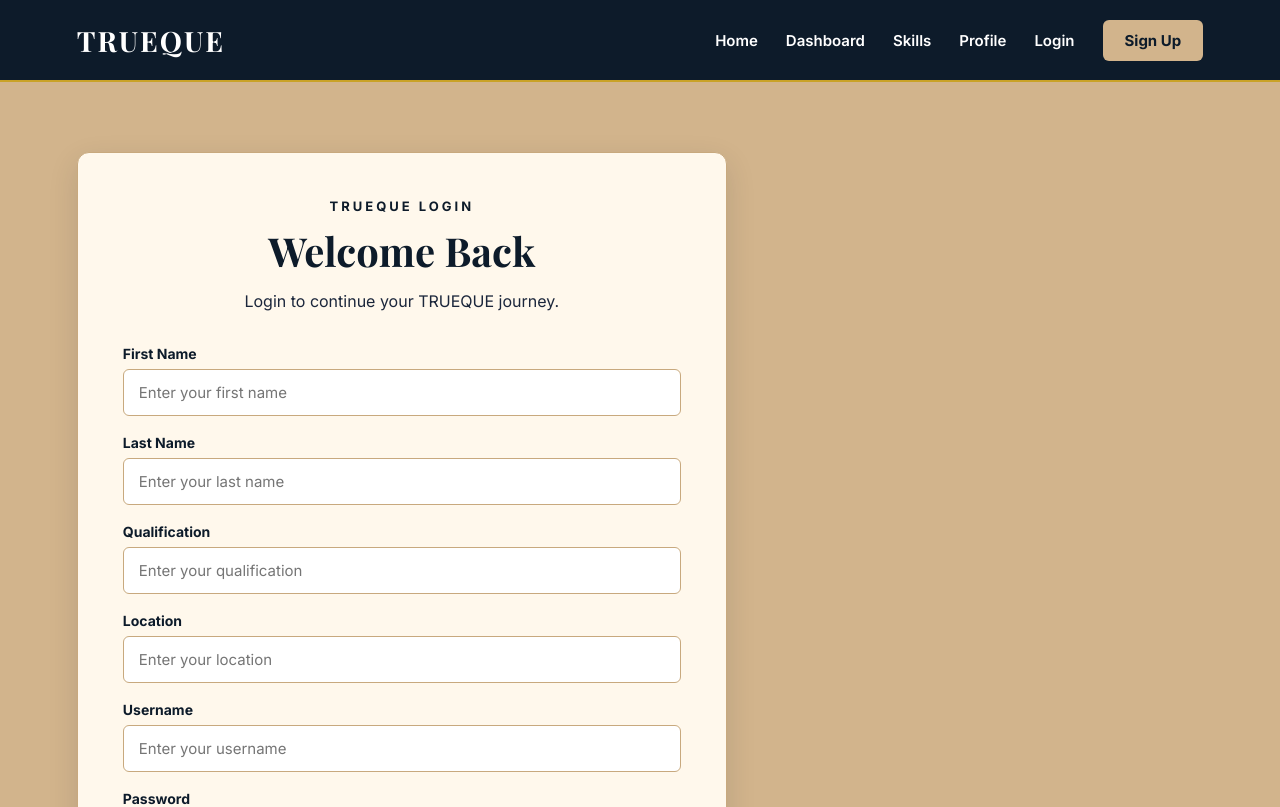
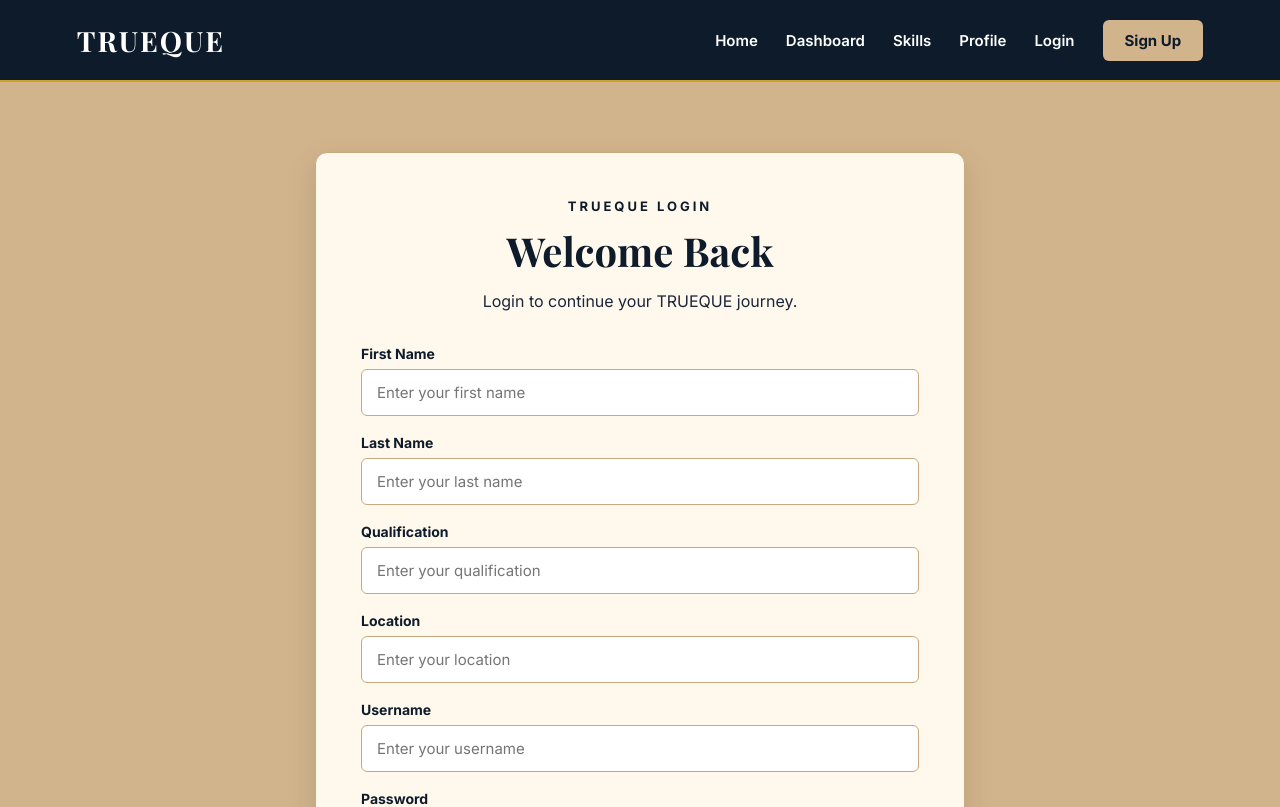
Before and after one commit to Sakeena19-cse/Trueque, a React (Vite) app: page /login in a window 1280 px wide. Shown: the top 807 px of the page. Built offline with nearby package versions, Linux system fonts and the light colour scheme.

Commit message:
update App CSS

```diff
--- a/src/App.css
+++ b/src/App.css
@@ -126,7 +126,7 @@
 
   color: var(--white);
 
-  text-decoration:
+  text-decoration: none;
   display: flex;
   justify-content: center;
   align-items: flex-start;
```
